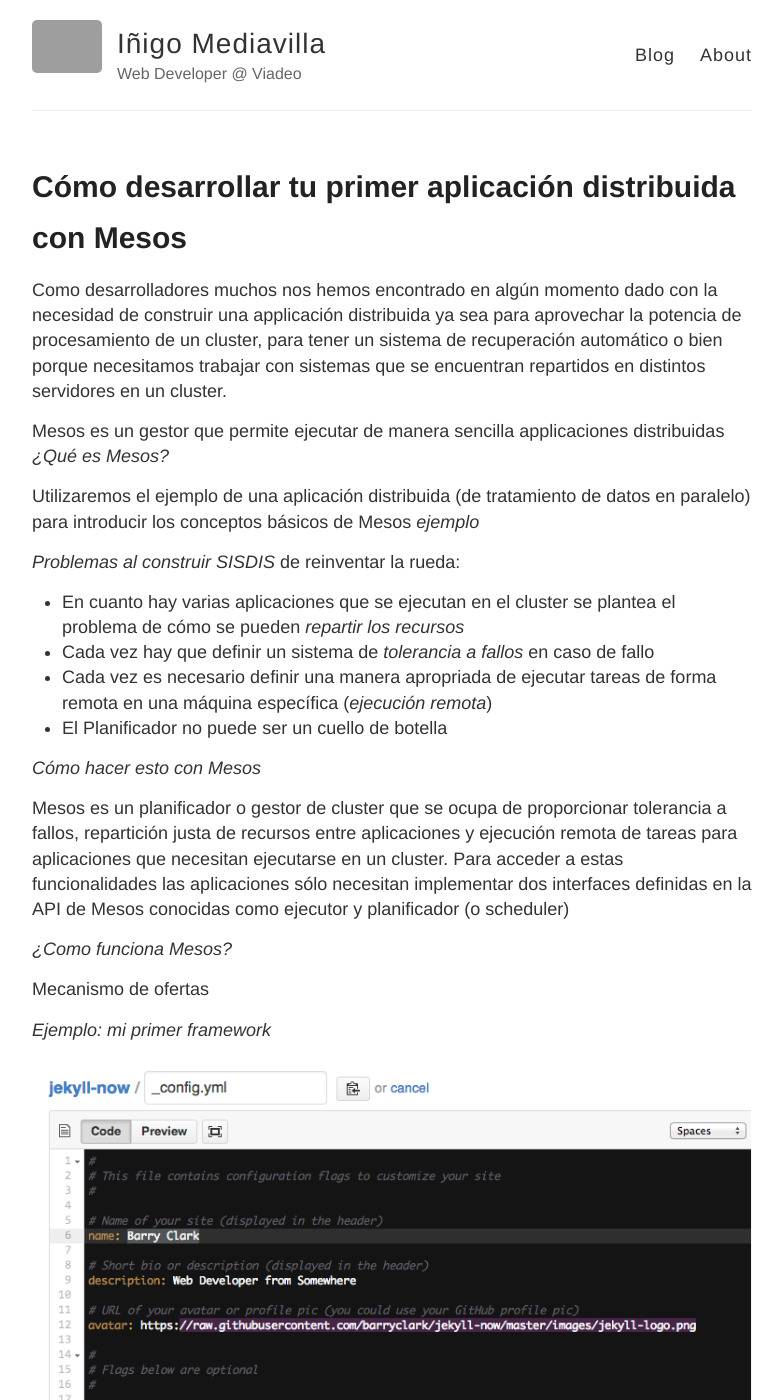
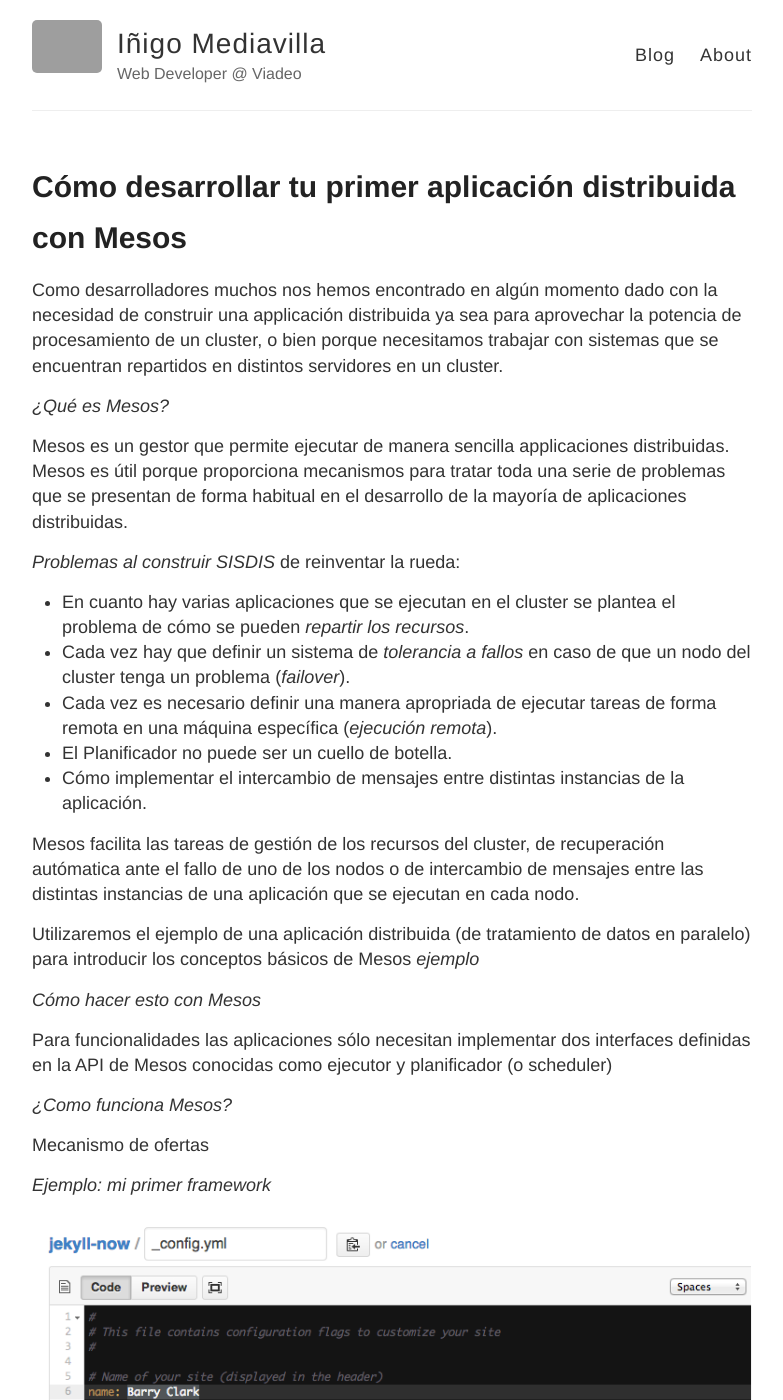
Before and after one commit to napoleon007/txominpelu-es.github.io, a Jekyll site: the page built from _posts/2014-10-08-first_mesos_framework.md, in a window 1280 px wide and 1400 px high. Shown: the whole window, without its empty margins (248-1031 px from the left). Built offline with Jekyll 4.4.1, drawn with Linux system fonts in a browser that asks for light colours; grey boxes are pictures that could not be loaded.

Commit message:
WIP. First mesos framework

```diff
--- a/_posts/2014-10-08-first_mesos_framework.md
+++ b/_posts/2014-10-08-first_mesos_framework.md
@@ -2,38 +2,46 @@
 layout: post
 title: Cómo desarrollar tu primer aplicación distribuida con Mesos
 ---
-
 Como desarrolladores muchos nos hemos encontrado en algún momento dado
 con la necesidad de construir una applicación distribuida ya sea para
-aprovechar la potencia de procesamiento de un cluster, para tener un
-sistema de recuperación automático o bien porque necesitamos trabajar
+aprovechar la potencia de procesamiento de un cluster,
+o bien porque necesitamos trabajar
 con sistemas que se encuentran repartidos en distintos servidores en
 un cluster.
 
+*¿Qué es Mesos?*
+
 Mesos es un gestor que permite ejecutar de manera sencilla
-applicaciones distribuidas
-*¿Qué es Mesos?*
+applicaciones distribuidas. Mesos es útil porque proporciona mecanismos
+para tratar toda una serie de problemas que se presentan de forma habitual
+en el desarrollo de la mayoría de aplicaciones distribuidas.
+
+*Problemas al construir SISDIS* de reinventar la rueda:
+
+- En cuanto hay varias aplicaciones que se ejecutan en el cluster se
+  plantea el problema de cómo se pueden *repartir los recursos*.
+- Cada vez hay que definir un sistema de *tolerancia a fallos* en
+  caso de que un nodo del cluster tenga un problema (*failover*).
+- Cada vez es necesario definir una manera apropriada de ejecutar
+  tareas de forma remota en una máquina específica (*ejecución remota*).
+- El Planificador no puede ser un cuello de botella.
+- Cómo implementar el intercambio de mensajes entre distintas instancias
+  de la aplicación.
+
+
+Mesos facilita las tareas de gestión de los
+recursos del cluster, de recuperación autómatica ante el fallo de uno
+de los nodos o de intercambio de mensajes entre las distintas instancias
+de una aplicación que se ejecutan en cada nodo.
+
 
 Utilizaremos el ejemplo de una aplicación distribuida (de tratamiento
 de datos en paralelo) para introducir los conceptos básicos de Mesos
 *ejemplo*
 
-*Problemas al construir SISDIS* de reinventar la rueda:
-
-- En cuanto hay varias aplicaciones que se ejecutan en el cluster se
-  plantea el problema de cómo se pueden *repartir los recursos*
-- Cada vez hay que definir un sistema de *tolerancia a fallos* en
-  caso de fallo
-- Cada vez es necesario definir una manera apropriada de ejecutar
-  tareas de forma remota en una máquina específica (*ejecución remota*)
-- El Planificador no puede ser un cuello de botella
-
 *Cómo hacer esto con Mesos*
 
-Mesos es un planificador o gestor de cluster que se ocupa de
-proporcionar tolerancia a fallos, repartición justa de recursos entre
-aplicaciones y ejecución remota de tareas para aplicaciones que
-necesitan ejecutarse en un cluster. Para acceder a estas
+Para
 funcionalidades las aplicaciones sólo necesitan implementar dos
 interfaces definidas en la API de Mesos conocidas como ejecutor y
 planificador (o scheduler)
```
Also changed, not shown: 1 other file.
